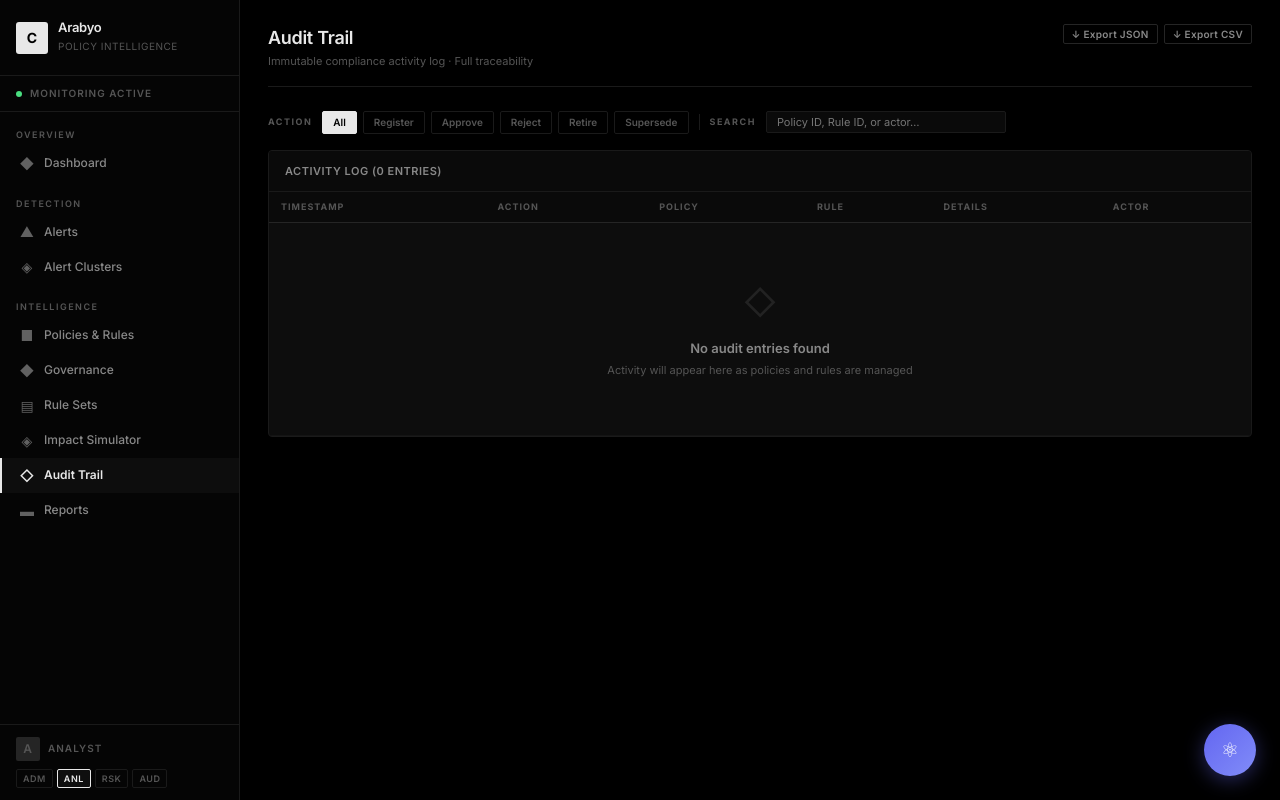
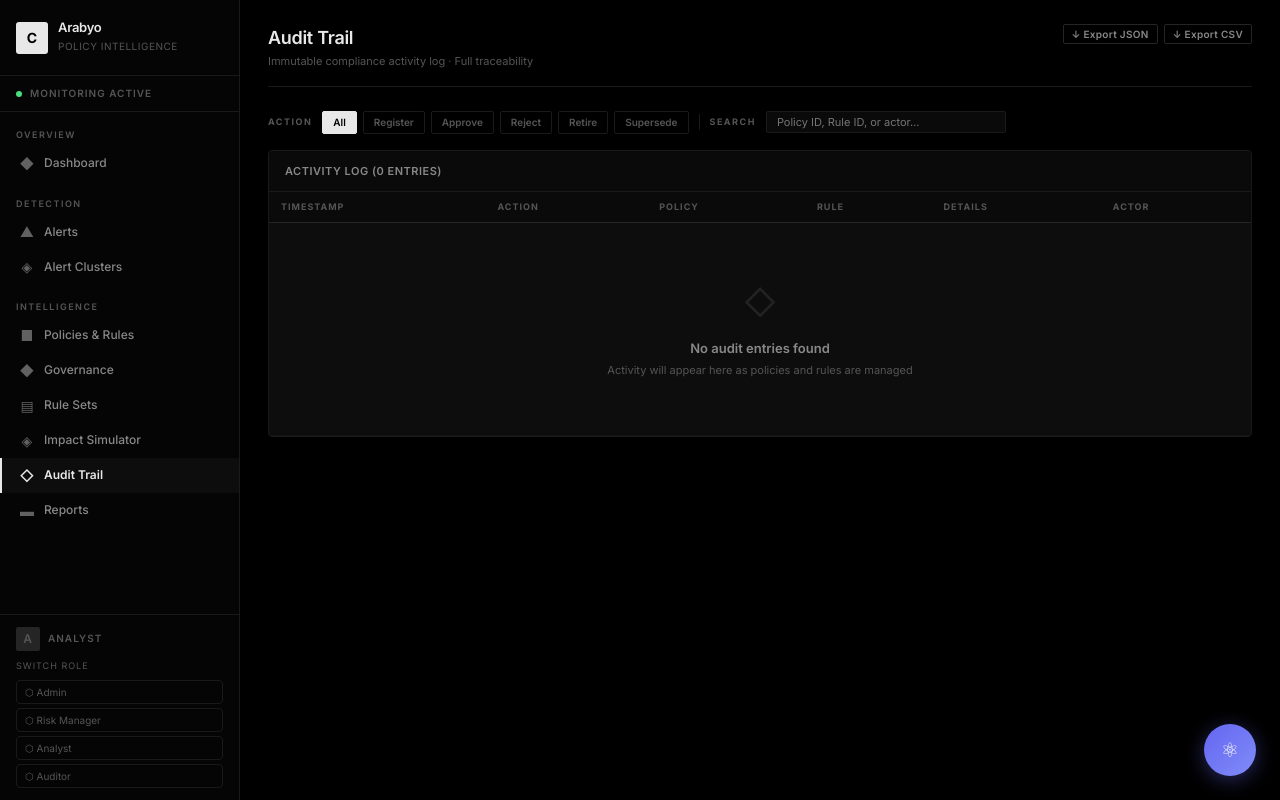
Before and after one commit to mardromus/Arabyo_, a Python web app: template app/web/templates/audit.html in a window 1280 px wide. Run offline with Jinja, Linux system fonts and the light colour scheme; the template is opened without the code that fills it, so the values that code supplies are empty.

Commit message:
feat: replace login with persistent role selector - /set-role endpoint, session-based role, full labels in sidebar

```diff
--- a/app/web/templates/base.html
+++ b/app/web/templates/base.html
@@ -111,15 +111,25 @@
                     <a href="{{ url_for('logout') }}" class="logout-link">Sign out</a>
                 </div>
                 {% else %}
-                <div class="role-switcher">
-                    <a href="{{ request.path }}?role=admin" {% if user_role=='admin' %}class="active" {% endif
-                        %}>ADM</a>
-                    <a href="{{ request.path }}?role=analyst" {% if user_role=='analyst' or not user_role
-                        %}class="active" {% endif %}>ANL</a>
-                    <a href="{{ request.path }}?role=risk_manager" {% if user_role=='risk_manager' %}class="active" {%
-                        endif %}>RSK</a>
-                    <a href="{{ request.path }}?role=auditor" {% if user_role=='auditor' %}class="active" {% endif
-                        %}>AUD</a>
+                <div class="role-switcher" style="flex-direction:column;gap:4px;align-items:stretch;">
+                    <div
+                        style="font-size:9px;color:var(--text-muted);text-transform:uppercase;letter-spacing:1px;margin-bottom:4px;">
+                        Switch Role</div>
+                    <form method="POST" action="/set-role" style="display:flex;flex-direction:column;gap:4px;">
+                        <input type="hidden" name="next" value="{{ request.path }}">
+                        <button type="submit" name="role" value="admin"
+                            style="background:{% if user_role=='admin' %}var(--accent){% else %}transparent{% endif %};color:{% if user_role=='admin' %}#000{% else %}var(--text-muted){% endif %};border:1px solid {% if user_role=='admin' %}var(--accent){% else %}var(--border){% endif %};border-radius:4px;padding:5px 8px;font-size:10px;cursor:pointer;text-align:left;font-family:inherit;">⬡
+                            Admin</button>
+                        <button type="submit" name="role" value="risk_manager"
+                            style="background:{% if user_role=='risk_manager' %}var(--accent){% else %}transparent{% endif %};color:{% if user_role=='risk_manager' %}#000{% else %}var(--text-muted){% endif %};border:1px solid {% if user_role=='risk_manager' %}var(--accent){% else %}var(--border){% endif %};border-radius:4px;padding:5px 8px;font-size:10px;cursor:pointer;text-align:left;font-family:inherit;">⬡
+                            Risk Manager</button>
+                        <button type="submit" name="role" value="analyst"
+                            style="background:{% if user_role=='analyst' %}var(--accent){% else %}transparent{% endif %};color:{% if user_role=='analyst' %}#000{% else %}var(--text-muted){% endif %};border:1px solid {% if user_role=='analyst' %}var(--accent){% else %}var(--border){% endif %};border-radius:4px;padding:5px 8px;font-size:10px;cursor:pointer;text-align:left;font-family:inherit;">⬡
+                            Analyst</button>
+                        <button type="submit" name="role" value="auditor"
+                            style="background:{% if user_role=='auditor' %}var(--accent){% else %}transparent{% endif %};color:{% if user_role=='auditor' %}#000{% else %}var(--text-muted){% endif %};border:1px solid {% if user_role=='auditor' %}var(--accent){% else %}var(--border){% endif %};border-radius:4px;padding:5px 8px;font-size:10px;cursor:pointer;text-align:left;font-family:inherit;">⬡
+                            Auditor</button>
+                    </form>
                 </div>
                 {% endif %}
             </div>
```
Also changed, not shown: app/web/routes.py (+21 -2 lines).
